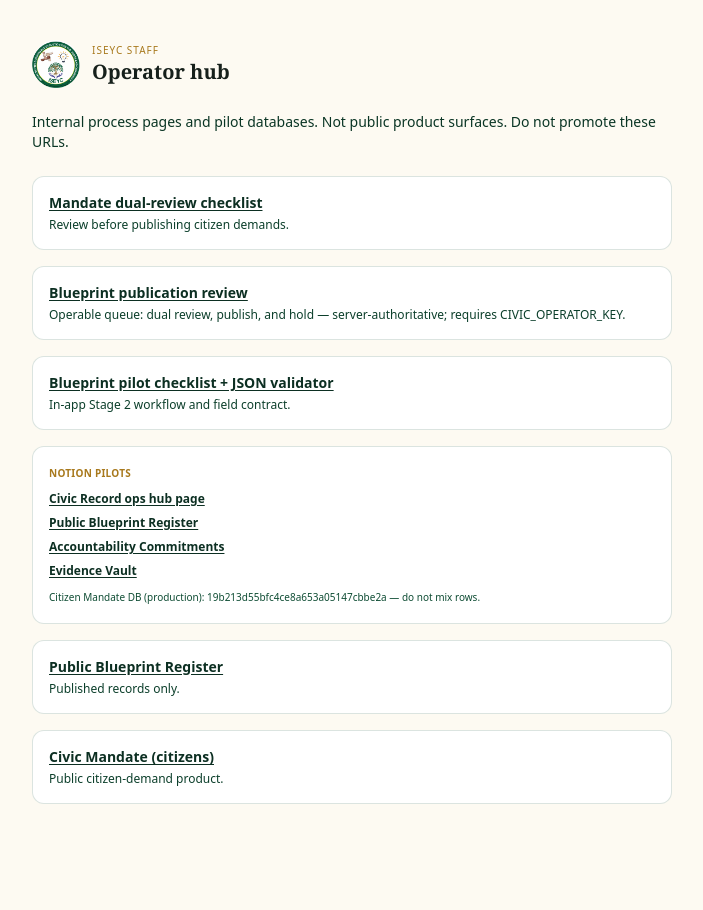
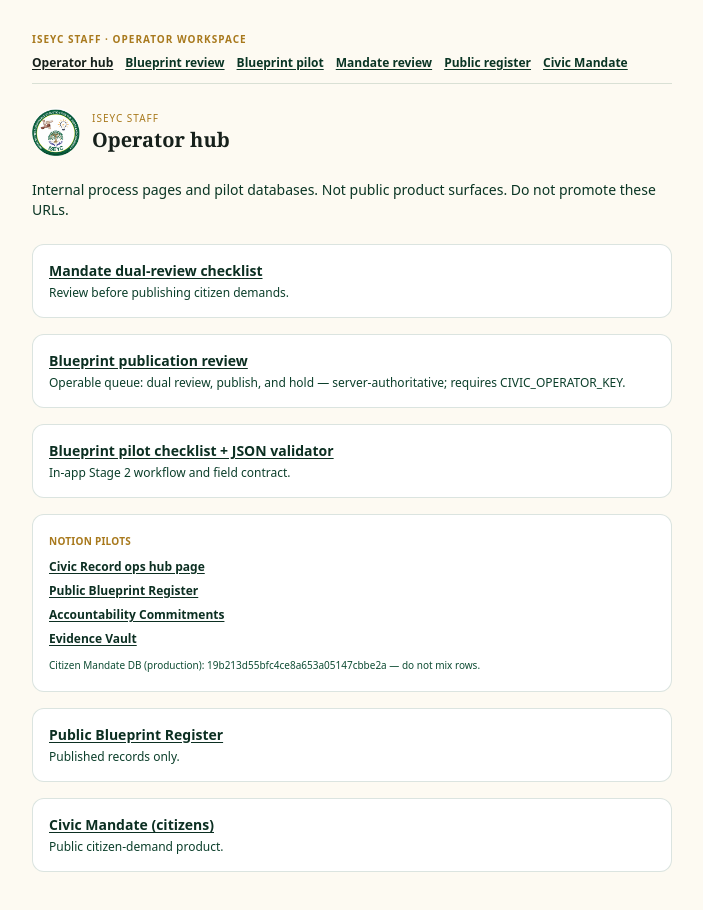
Before and after one commit to mrzulqarnainnadabo/2027-street-mandate, a Next.js app: page /operators in a window 1280 px wide. Shown: the top 910 px of the page, without its empty margins (288-991 px from the left). Before the commit the page ends 844 px from the top, so only its background shows below. Built offline with nearby package versions, Linux system fonts and the light colour scheme.

Commit message:
fix: operator hub workspace nav

```diff
--- a/app/operators/page.tsx
+++ b/app/operators/page.tsx
@@ -1,5 +1,6 @@
 import type { Metadata } from "next";
 import Link from "next/link";
+import OperatorStaffNav from "@/components/operators/OperatorStaffNav";
 import { ISEYC_SEAL_SRC } from "@/lib/brand";
 import {
   BLUEPRINT_PILOT_NOTION_URL,
@@ -16,7 +17,8 @@ export const metadata: Metadata = {
 
 export default function OperatorsIndexPage() {
   return (
-    <div className="mx-auto min-h-screen max-w-2xl px-4 py-10">
+    <div className="mx-auto min-h-screen max-w-2xl px-4 py-8 pb-16">
+      <OperatorStaffNav current="hub" />
       <div className="mb-6 flex items-center gap-3">
         <img src={ISEYC_SEAL_SRC} alt="" width={48} height={48} className="h-12 w-12" />
         <div>
```
